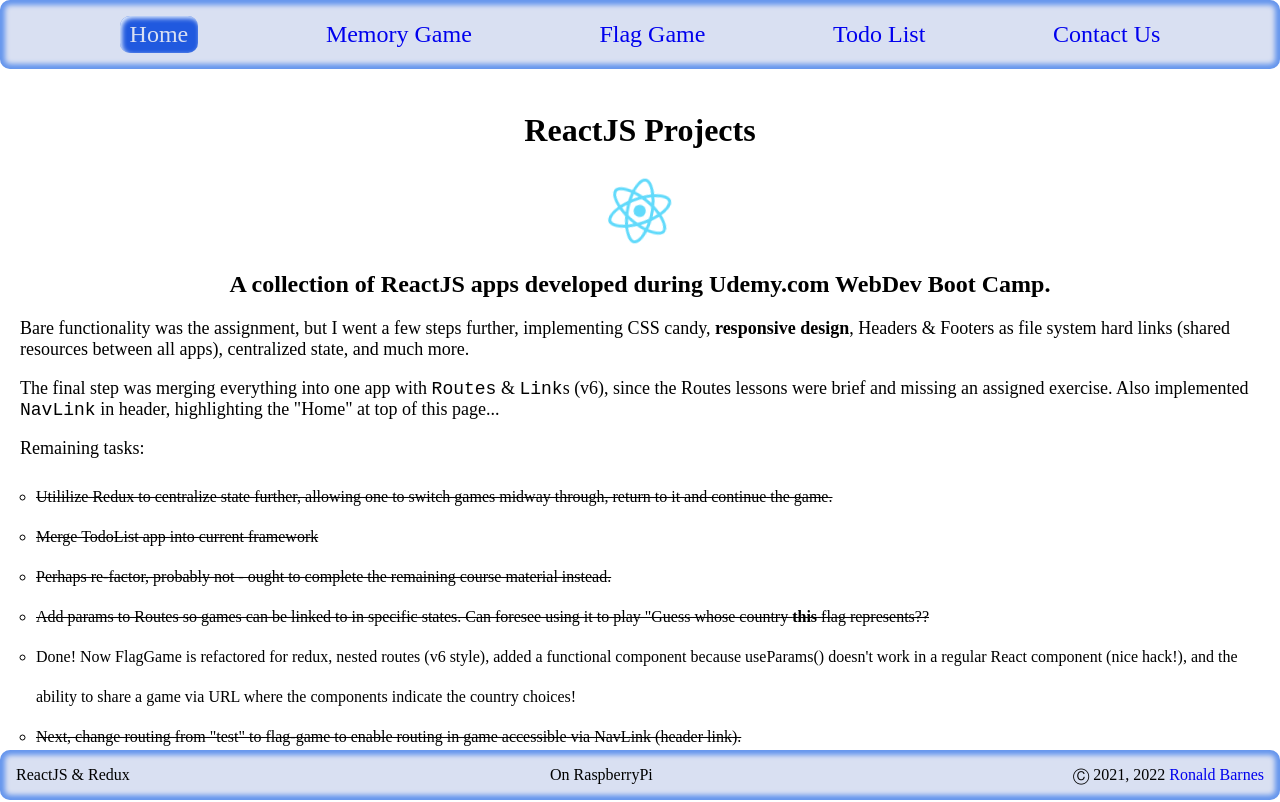
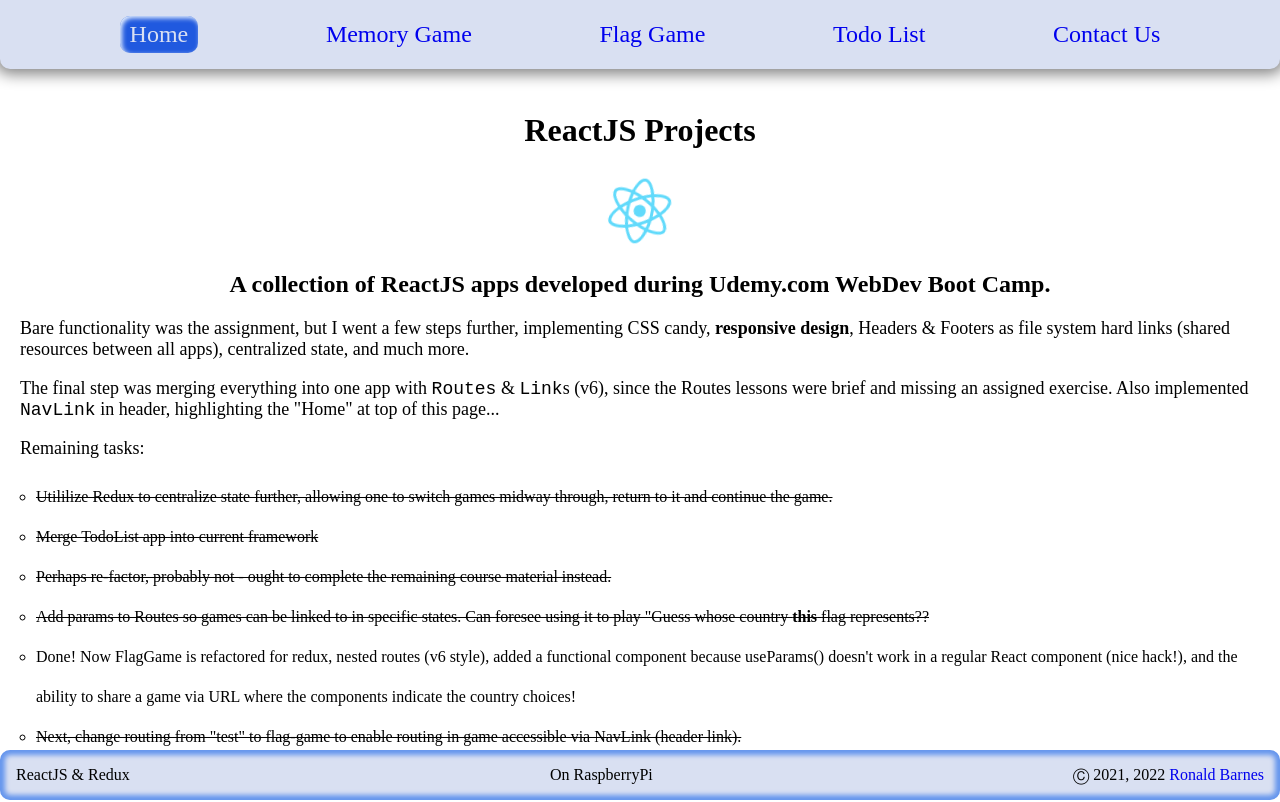
Before and after one commit to RonaldBarnes/games-using-react-redux, a React (Create React App) app: page / in a window 1280 px wide. Shown: the top 802 px of the page. Built offline with nearby package versions, Linux system fonts and the light colour scheme.

Commit message:
Changed header box-shadow, inset, colour.

```diff
--- a/src/Header.css
+++ b/src/Header.css
@@ -21,8 +21,8 @@
 	font-size: 1.5rem;
 	color: black;
 
-	box-shadow: 0px 0px 5px 5px cornflowerblue inset;
-	border-radius: 10px;
+	box-shadow: 0px 0px 15px 5px gray;
+	border-radius: 0 0 10px 10px;
 	padding: 1rem 0;
 
 	position: fixed;
```
